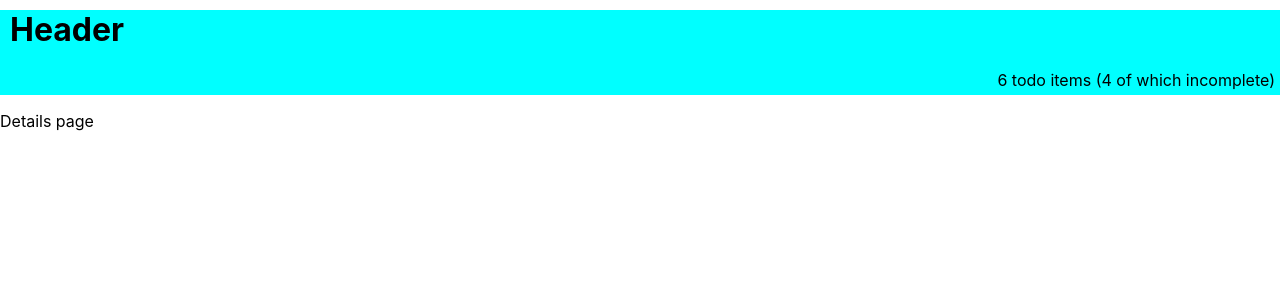
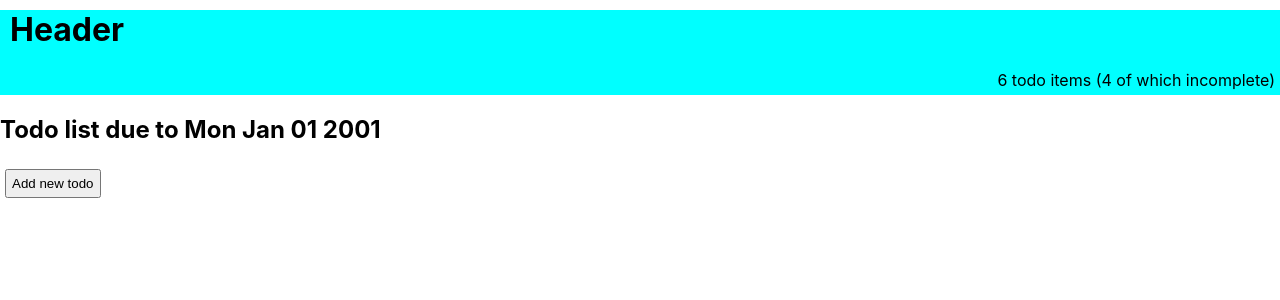
Before and after one commit to VahanAper/dataowl-todo, a React (Create React App) app: page /details/1 in a window 1280 px wide. Shown: the top 300 px of the page. Built offline with nearby package versions, Linux system fonts and the light colour scheme.

Commit message:
Add List and Button to Details page and pass todos down to the list

```diff
--- a/src/components/pages/Details.tsx
+++ b/src/components/pages/Details.tsx
@@ -1,7 +1,30 @@
-import React from 'react';
+import React, {useMemo} from 'react';
+import { useSelector } from 'react-redux';
+import { useParams } from 'react-router-dom';
+
+import Button from '../ui/Button';
+import List from '../ui/List';
+
+import { getTodos } from '../../store/selectors/todos';
 
 const Details = () => {
-  return <div>Details page</div>;
+  const { day } = useParams();
+  const formatedDay = new Date(day).toDateString();
+
+  const data = useSelector(getTodos);
+  const todos = useMemo(() => {
+    return data.filter((todo) => todo.date === day);
+  }, [data, day]);
+
+  return (
+    <div>
+      <h2>Todo list due to {formatedDay}</h2>
+
+      <Button onClick={() => {}}>Add new todo</Button>
+
+      <List todos={todos} />
+    </div>
+  );
 };
 
 export default React.memo(Details);
```
